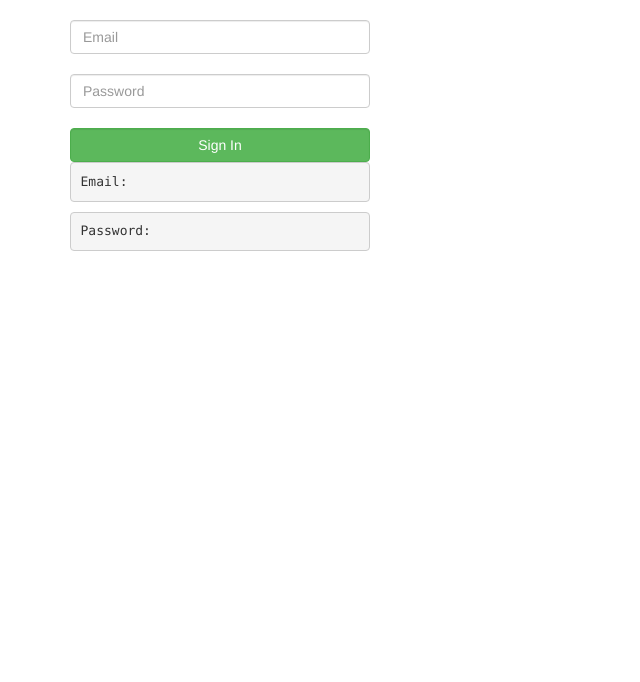
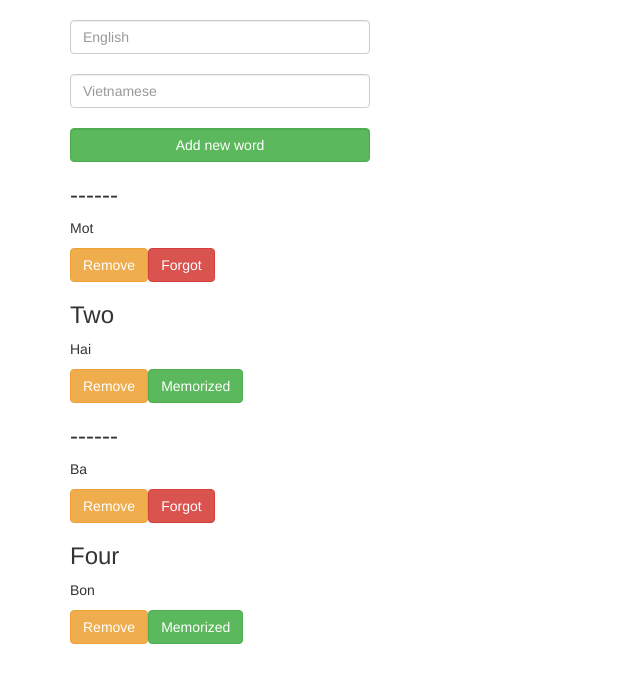
Before and after one commit to vanpho93/ng1901, an Angular app: page / in a window 1280 px wide. Shown: the top 682 px of the page, without its empty margins (0-640 px from the left). Built offline with nearby package versions, Linux system fonts and the light colour scheme.

Commit message:
add new words to array

```diff
--- a/src/app/app.component.html
+++ b/src/app/app.component.html
@@ -1,4 +1,4 @@
 <div class="container">
-  <!-- <app-list-word></app-list-word> -->
-  <app-my-input></app-my-input>
+  <app-list-word></app-list-word>
+  <!-- <app-my-input></app-my-input> -->
 </div>
--- a/src/app/components/list-word/list-word.component.html
+++ b/src/app/components/list-word/list-word.component.html
@@ -1,5 +1,22 @@
 <div>
-  <div *ngFor="let word of words">
+    <div class="form-group" style="width: 300px; padding-top: 20px">
+        <input
+            class="form-control"
+            placeholder="English"
+            [(ngModel)]="txtEn"
+        >
+        <br>
+        <input
+            class="form-control"
+            placeholder="Vietnamese"
+            [(ngModel)]="txtVn"
+        >
+        <br>
+        <button class="btn btn-success form-control" (click)="addWord();">
+            Add new word
+        </button>
+    </div>
+    <div *ngFor="let word of words">
       <h3>{{ word.isMemorized ? '------' : word.en }}</h3>
       <p>{{word.vn}}</p>
       <button
--- a/src/app/components/list-word/list-word.component.ts
+++ b/src/app/components/list-word/list-word.component.ts
@@ -13,7 +13,8 @@ export class ListWordComponent {
     { _id: 'c', en: 'Three', vn: 'Ba', isMemorized: true },
     { _id: 'd', en: 'Four', vn: 'Bon', isMemorized: false },
   ];
-
+  txtEn = '';
+  txtVn = '';
   toggle(_id: string) {
     const word = this.words.find(w => w._id === _id);
     word.isMemorized = !word.isMemorized;
@@ -23,4 +24,8 @@ export class ListWordComponent {
     const index = this.words.findIndex(w => w._id === _id);
     this.words.splice(index, 1);
   }
+
+  addWord() {
+    // create new word, add to words
+  }
 }
```
